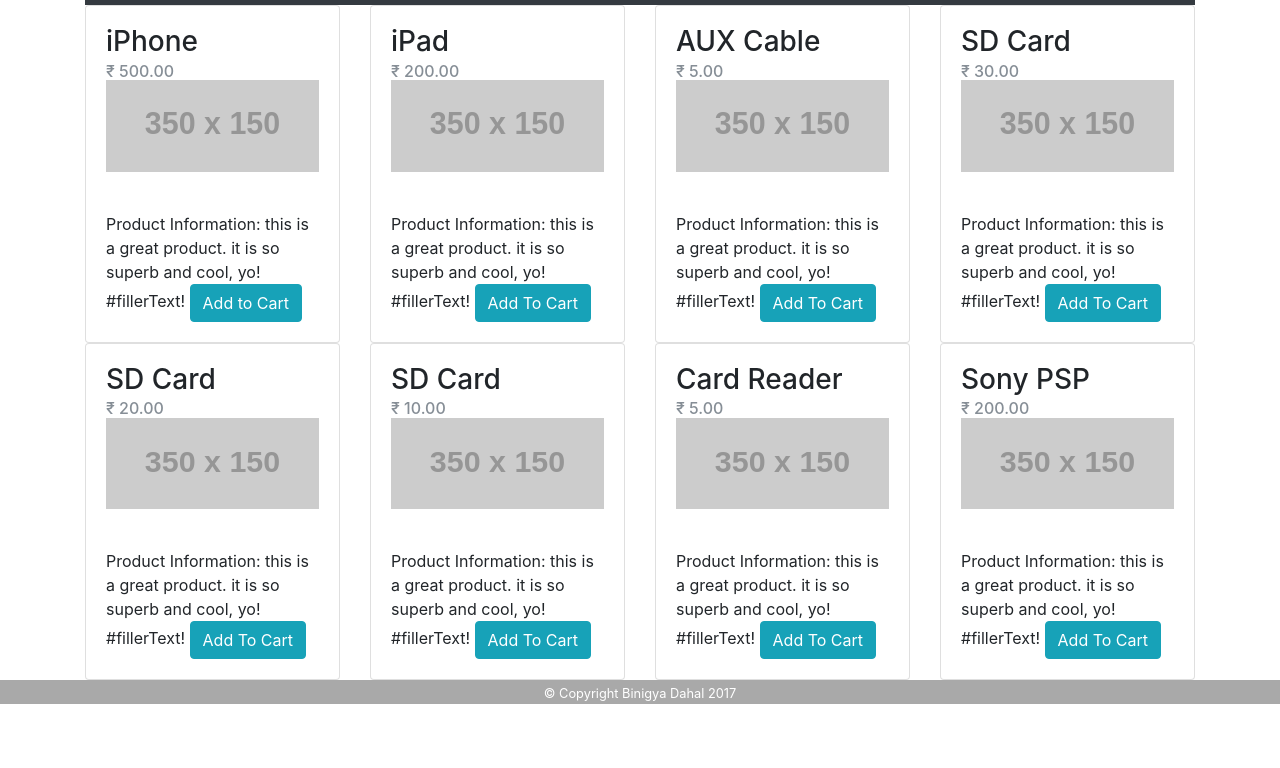
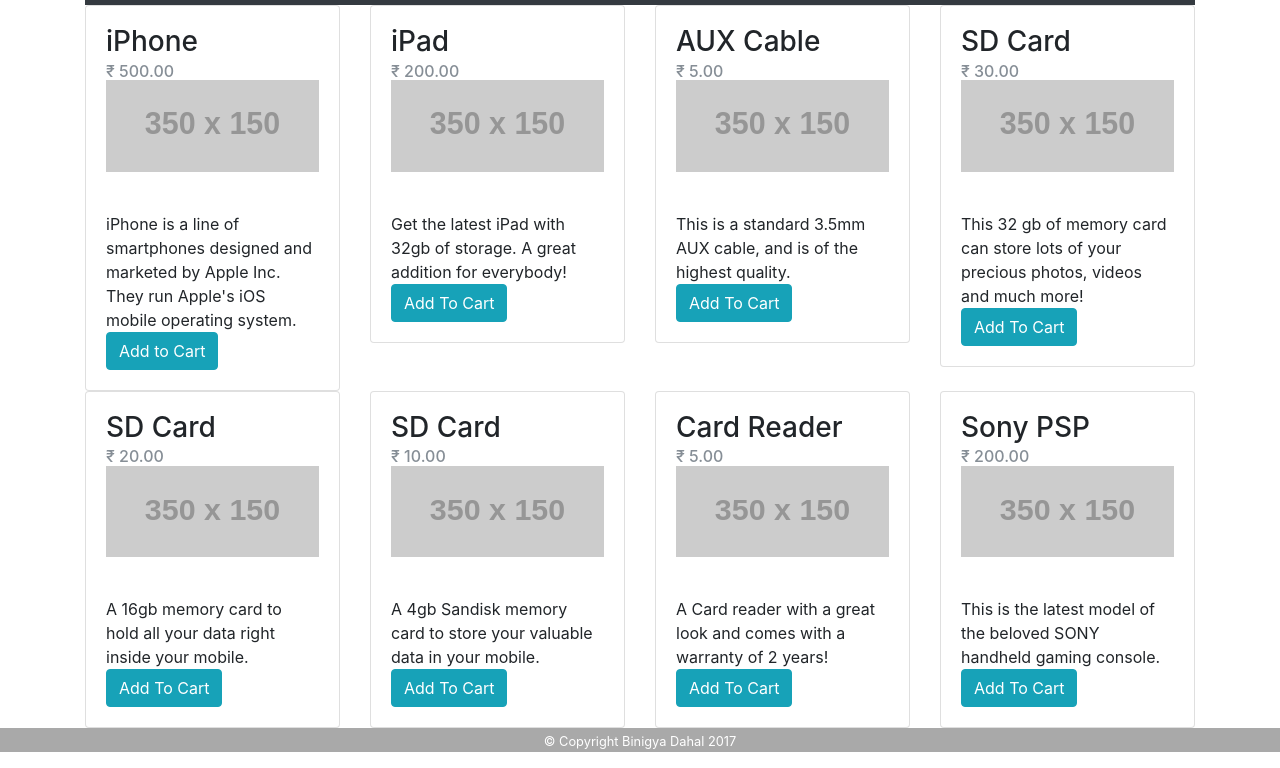
Before and after one commit to rageKing/rageKing.github.io, a plain HTML site: page siteIndex.html in a window 1280 px wide. Shown: the part 51-819 px from the top of the page. Drawn offline with nearby package versions, Linux system fonts and the light colour scheme; placeholder pictures from the web are drawn by us; a script that the page names is missing.

Commit message:
Update siteIndex.html

```diff
--- a/siteIndex.html
+++ b/siteIndex.html
@@ -143,7 +143,7 @@
                             <h6 class="card-subtitle text-muted">&#8377 500.00</h6>
                             <img src="http://placehold.it/350x150" class="img-fluid"> </div>
                         <div class="card-body">
-                            <div class="card-text">Product Information: this is a great product. it is so superb and cool, yo! #fillerText! <a href="#"
+                            <div class="card-text">iPhone is a line of smartphones designed and marketed by Apple Inc. They run Apple's iOS mobile operating system.<a href="#"
                                     class="card-link productItem btn btn-info" data-name="iPhone" data-s="black" data-price="50000"
                                     data-id="1">Add to Cart</a> </div>
                         </div>
@@ -162,7 +162,7 @@
 
                         <div class="card-body">
                             <div class="card-text">
-                                Product Information: this is a great product. it is so superb and cool, yo! #fillerText!
+                                Get the latest iPad with 32gb of storage. A great addition for everybody!
                                 <a href="#" class="card-link productItem btn btn-info" data-name="iPad" data-s="16GB" data-price="20000" data-id="2">Add To Cart</a>
                             </div>
                         </div>
@@ -178,7 +178,7 @@
 
                         <div class="card-body">
                             <div class="card-text">
-                                Product Information: this is a great product. it is so superb and cool, yo! #fillerText!
+                                This is a standard 3.5mm AUX cable, and is of the highest quality.
                                 <a href="#" class="card-link productItem btn btn-info" data-name="AUX Cable" data-s="3" data-price="500" data-id="3">Add To Cart</a>
                             </div>
                         </div>
@@ -194,7 +194,7 @@
 
                         <div class="card-body">
                             <div class="card-text">
-                                Product Information: this is a great product. it is so superb and cool, yo! #fillerText!
+                                This 32 gb of memory card can store lots of your precious photos, videos and much more!
                                 <a href="#" class="card-link productItem btn btn-info" data-name="SD Card" data-s="32GB" data-price="3000" data-id="4">Add To Cart</a>
                             </div>
                         </div>
@@ -216,7 +216,7 @@
 
                         <div class="card-body">
                             <div class="card-text">
-                                Product Information: this is a great product. it is so superb and cool, yo! #fillerText!
+                               A 16gb memory card to hold all your data right inside your mobile.
                                 <a href="#" class="card-link productItem btn btn-info" data-name="SD Card" data-s="16GB" data-price="2000" data-id="5">Add To Cart</a>
                             </div>
                         </div>
@@ -232,7 +232,7 @@
 
                         <div class="card-body">
                             <div class="card-text">
-                                Product Information: this is a great product. it is so superb and cool, yo! #fillerText!
+                                A 4gb Sandisk memory card to store your valuable data in your mobile.
                                 <a href="#" class="card-link productItem btn btn-info" data-name="SD Card" data-s="4GB" data-price="1000" data-id="6">Add To Cart</a>
                             </div>
                         </div>
@@ -248,7 +248,7 @@
 
                         <div class="card-body">
                             <div class="card-text">
-                                Product Information: this is a great product. it is so superb and cool, yo! #fillerText!
+                                A Card reader with a great look and comes with a warranty of 2 years!
                                 <a href="#" class="card-link productItem btn btn-info" data-name="Card Reader" data-s="3P" data-price="500" data-id="7">Add To Cart</a>
                             </div>
                         </div>
@@ -264,7 +264,7 @@
 
                         <div class="card-body">
                             <div class="card-text">
-                                Product Information: this is a great product. it is so superb and cool, yo! #fillerText!
+                                This is the latest model of the beloved SONY handheld gaming console.
                                 <a href="#" class="card-link productItem btn btn-info" data-name="Sony PSP" data-s="4GB" data-price="20000" data-id="8">Add To Cart</a>
                             </div>
                         </div>
```
